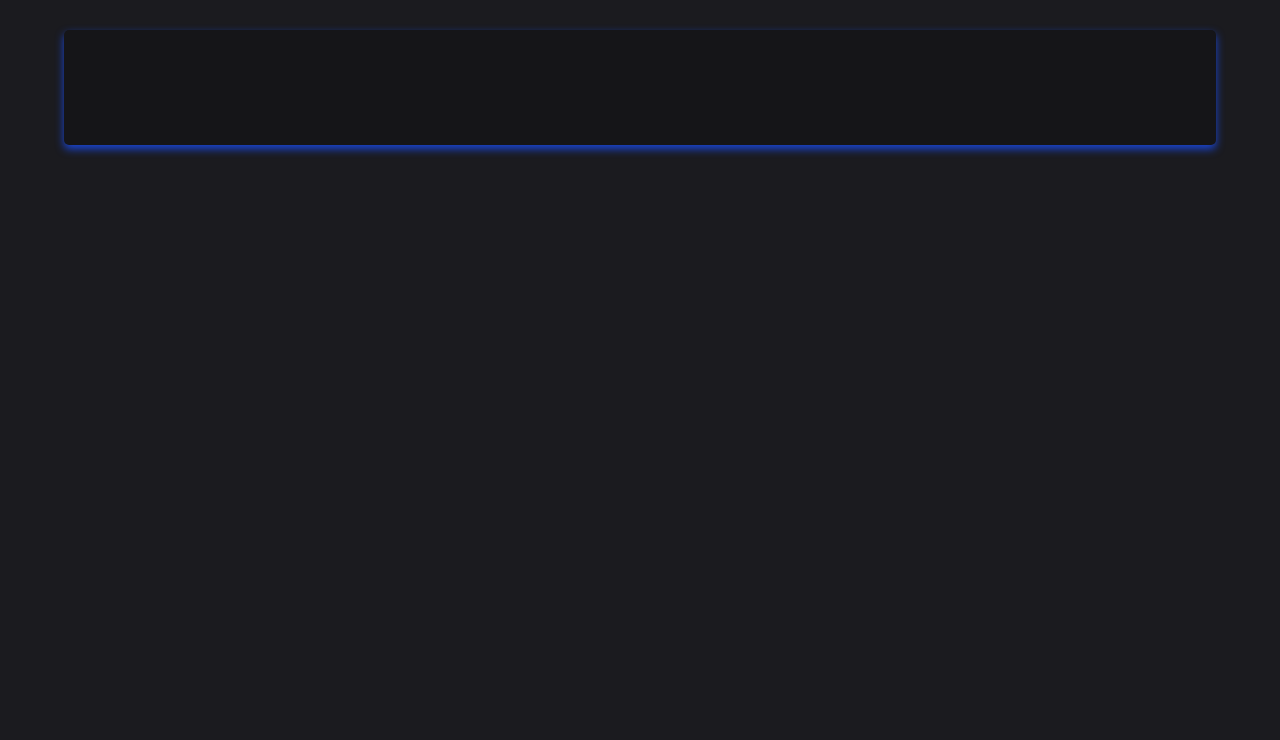
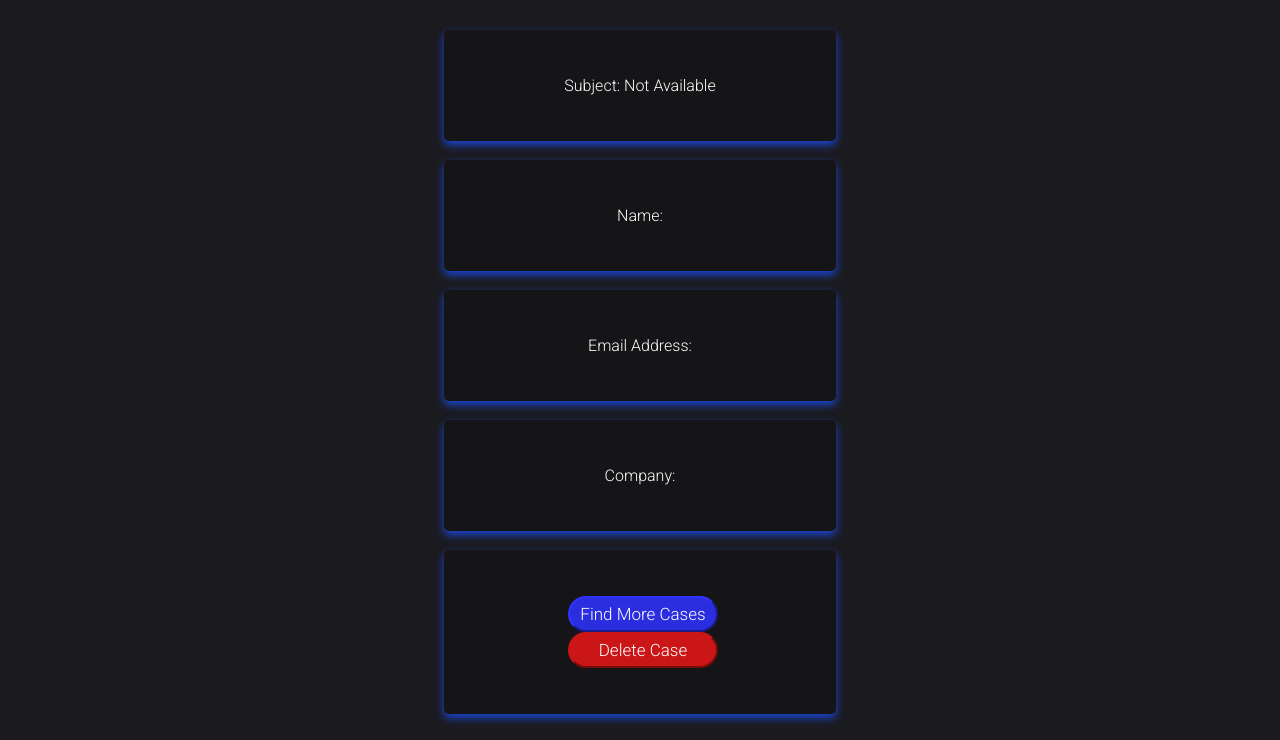
Before and after one commit to amneet954/CRMBuddy, a React app: page /cases/1/1 in a window 1280 px wide. Shown: the part 95-835 px from the top of the page. Before the commit the page ends 800 px from the top, so only its background shows below. Built offline with nearby package versions, Linux system fonts and the light colour scheme; no server answers.

Commit message:
Added fields to Single Case View / Improved CSS on that Page

```diff
--- a/app/components/SingleCase.js
+++ b/app/components/SingleCase.js
@@ -1,8 +1,7 @@
 import React, { Component } from "react";
-// import { gettingCases } from "../redux/reducers";
 import { findingCase } from "../redux/reducers";
 import { connect } from "react-redux";
-// import { Link } from "react-router-dom";
+import { Link } from "react-router-dom";
 
 class SingleCase extends Component {
   constructor() {
@@ -16,7 +15,6 @@ class SingleCase extends Component {
   render() {
     let singleCase = this.props.singleCase.viewCase;
     console.log(singleCase);
-    console.log("This is : " + singleCase.subject);
     if (singleCase === {}) {
       return (
         <div>
@@ -27,7 +25,29 @@ class SingleCase extends Component {
       return (
         <div>
           <div className="gridContainer">
-            <div className="caseCard">{singleCase.subject}</div>
+            <div className="singleCaseCard">
+              Subject: {singleCase.subject || "Not Available"}
+            </div>
+            <br></br>
+            <div className="singleCaseCard">Name: {singleCase.name}</div>
+            <br></br>
+            <div className="singleCaseCard">
+              Email Address: {singleCase.email}
+            </div>
+            <br></br>
+            <div className="singleCaseCard">Company: {singleCase.company}</div>
+            <br></br>
+            <div className="singleCaseCard">
+              <span>
+                {" "}
+                <button className="viewCase">
+                  <Link to={`/cases`} className="viewButtonText">
+                    Find More Cases
+                  </Link>
+                </button>
+                <button className="deleteCase">Delete Case</button>
+              </span>
+            </div>
           </div>
         </div>
       );
--- a/public/style.css
+++ b/public/style.css
@@ -170,3 +170,15 @@ nav {
   text-align: center;
   color: white;
 }
+.singleCaseCard {
+  /* box-shadow: 0 4px 8px 0 rgba(0, 0, 0, 0.2); */
+  box-shadow: 0 4px 8px 0 rgb(26, 70, 214);
+  padding: 4%;
+  margin-right: 33%;
+  margin-left: 33%;
+  text-align: center;
+  justify-content: center;
+  background-color: rgb(21, 21, 24);
+  border-radius: 5px 5px;
+  color: white;
+}
```
